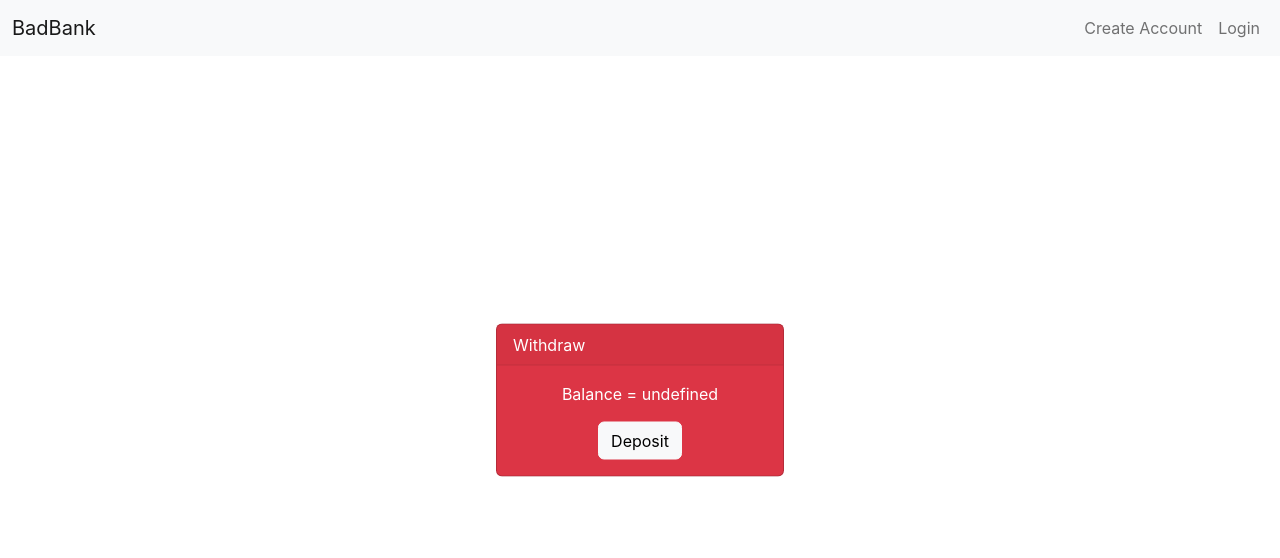
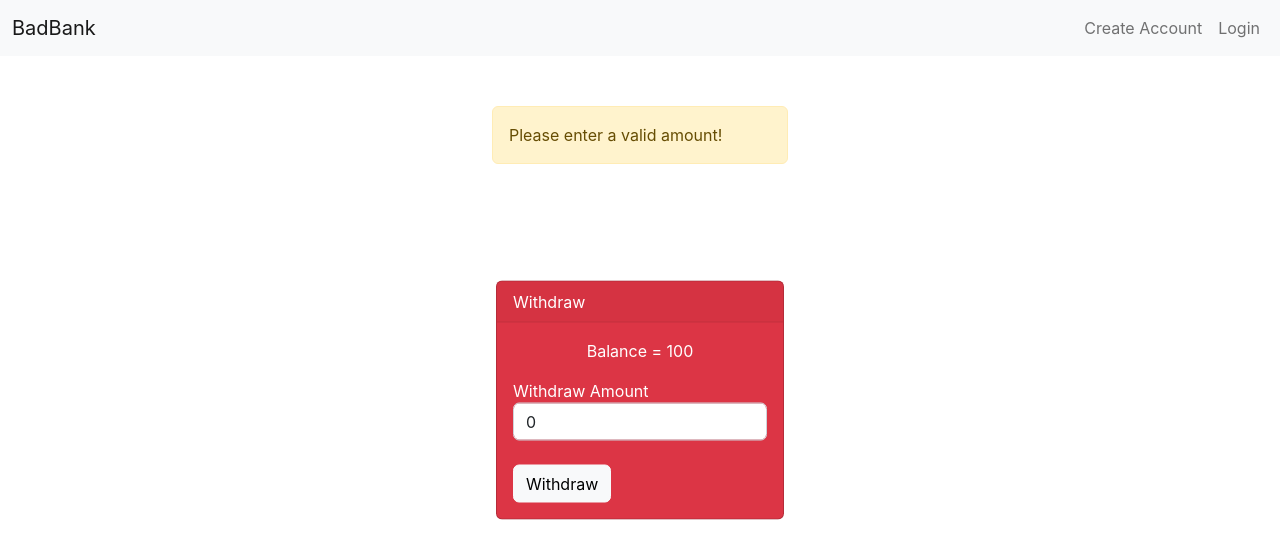
Before and after one commit to leonsuaren/BadBank, a React (Create React App) app: page /withdraw in a window 1280 px wide. Both pictures are taken after a click on the button "Withdraw". Shown: the top 558 px of the page. Built offline with nearby package versions, Linux system fonts and the light colour scheme.

Commit message:
finished withdraw view

```diff
--- a/src/context/user-context/UserContext.js
+++ b/src/context/user-context/UserContext.js
@@ -6,6 +6,7 @@ export const UserContextProvider = ({ children }) => {
   const [userBalance, setUserBalance] = useState(100);
   const [user, setUser] = useState({});
   const [userLogin, setUserLogin] = useState(false);
+
   return (
     <UserContext.Provider value={{ userBalance, user, userLogin, setUserBalance, setUser, setUserLogin }}>
       { children }
--- a/src/views/deposit/Deposit.jsx
+++ b/src/views/deposit/Deposit.jsx
@@ -1,18 +1,21 @@
-import React, { useState, useContext } from 'react';
+import React, { useState, useContext, useEffect } from 'react';
 
 import { UserContext } from '../../context/user-context';
 import { Card } from '../../components/card';
 
 export const Deposit = () => {
   const userContext = useContext(UserContext);
+  const userBalance = userContext.userBalance;
   const [show, setShow] = useState(true);
   const [error, setError] = useState('');
-  const userBalance = userContext.user.balance;
   const [deposit, setDeposit] = useState(0);
-  const [inicialBalance, setInicialBalance] = useState(userBalance);
   const [balance, setBalance] = useState(0);
   const [validateForm, setValidateForm] = useState(false);
-  console.log(deposit);
+
+  useEffect(() => {
+    setBalance(userBalance);
+  }, []);
+
   function handleDeposit() {
     if (deposit <= 0) {
       setDeposit(0);
@@ -24,8 +27,10 @@ export const Deposit = () => {
       }, 3000);
       return
     }
-    setBalance(Number(inicialBalance) + Number(deposit));
+    setBalance(Number(deposit) + Number(balance))
+    userContext.setUserBalance(balance);
     setShow(false);
+    return;
   }
 
   function handleAnotherDeposit() {
@@ -41,7 +46,7 @@ export const Deposit = () => {
         body={show ? (
           <div>
             Deposti Amount<br />
-            <input type="number" className="form-control" id="deposit" placeholder="Enter Deposit Amount" value={deposit} onChange={e => setDeposit(e.currentTarget.value)}
+            <input type="number" className="form-control" id="deposit" placeholder="Enter Deposit Amount" value={deposit} onChange={e => setDeposit(e.target.value)}
             /><br />
             <button type="submit" className="btn btn-light" onClick={handleDeposit}
             >Deposit</button>
@@ -53,7 +58,6 @@ export const Deposit = () => {
               >Another Deposit</button>
             </div>
           )
-
         }
       />
       {
--- a/src/views/withdraw/Withdraw.jsx
+++ b/src/views/withdraw/Withdraw.jsx
@@ -1,27 +1,50 @@
-import React, { useState, useContext } from 'react';
+import React, { useState, useContext, useEffect } from 'react';
+import { Link } from 'react-router-dom';
 
 import { UserContext } from '../../context/user-context';
 import { Card } from '../../components/card';
+import './styels.css'
 
 export const Withdraw = () => {
+  const userContext = useContext(UserContext);
+  const userBalance = userContext.userBalance;
   const [show, setShow] = useState(true);
   const [withdraw, setWithdraw] = useState(0);
-  const [status, setStatus] = useState('');
-  const userContext = useContext(UserContext);
-  const userBalance = userContext.user.balance;
+  const [balance, setBalance] = useState(0);
+  const [validateForm, setValidateForm] = useState(false);
+  const [error, setError] = useState('');
+
+  useEffect(() => {
+    setBalance(userBalance);
+  }, []);
 
   function handleWithdraw() {
     if (withdraw > userBalance) {
-      setStatus('Not enogth cash!');
+      setError('Not enogth cash!');
+      setValidateForm(true);
       setWithdraw(0);
       setTimeout(() => {
-        setStatus('');
+        setError('');
+        setValidateForm(false);
       }, 3000);
       return
     }
-    userContext.setUserBalance(s => s - Number(withdraw));
+    if (withdraw <= 0) {
+      setError('Please enter a valid amount!');
+      setValidateForm(true);
       setWithdraw(0);
+      setTimeout(() => {
+        setError('');
+        setValidateForm(false);
+      }, 3000);
+      return
+    }
+    setBalance(Number(balance) - Number(withdraw));
+    userContext.setUserBalance(balance);
     setShow(false);
+    // setWithdraw(0);
+    setShow(false);
+    return
   }
 
   function handleAnotherWithdraw() {
@@ -29,17 +52,17 @@ export const Withdraw = () => {
   }
 
   return (
+    <div className='container alert-container'>
       <Card
         bgcolor='danger'
         header='Withdraw'
         text={'Balance = ' + userBalance}
-      status={status}
         body={show ? (
           <div>
             Withdraw Amount<br />
             <input type="number" className="form-control" id="withdraw" placeholder="Enter withdraw Amount" value={withdraw} onChange={e => setWithdraw(e.currentTarget.value)}
             /><br />
-          <button type="submit" className="btn btn-light" onClick={handleWithdraw} disabled={userBalance <=0 ? true : false}
+            <button type="submit" className="btn btn-light" onClick={handleWithdraw} disabled={userBalance <= 0 ? true : false}
             >Withdraw</button>
           </div>
         ) : (
@@ -50,11 +73,18 @@ export const Withdraw = () => {
                 >Another Withdraw</button>
               </div>
               : <div>
-          <a className="btn btn-light" href="#/deposit">Deposit</a>
+                <Link className="btn btn-light" to='/deposit'>Deposit</Link>
               </div>
           )
-
         }
       />
+      {
+        validateForm ?
+          <div className="alert alert-warning" role="alert">
+            {error}
+          </div>
+          : ''
+      }
+    </div>
   )
 }
--- a/src/views/withdraw/styels.css
+++ b/src/views/withdraw/styels.css
@@ -0,0 +1,4 @@
+.alert-container {
+  width: 20rem;
+  margin-top: 50px;
+}
```
Lines whose indentation alone changed are shown as unchanged.
